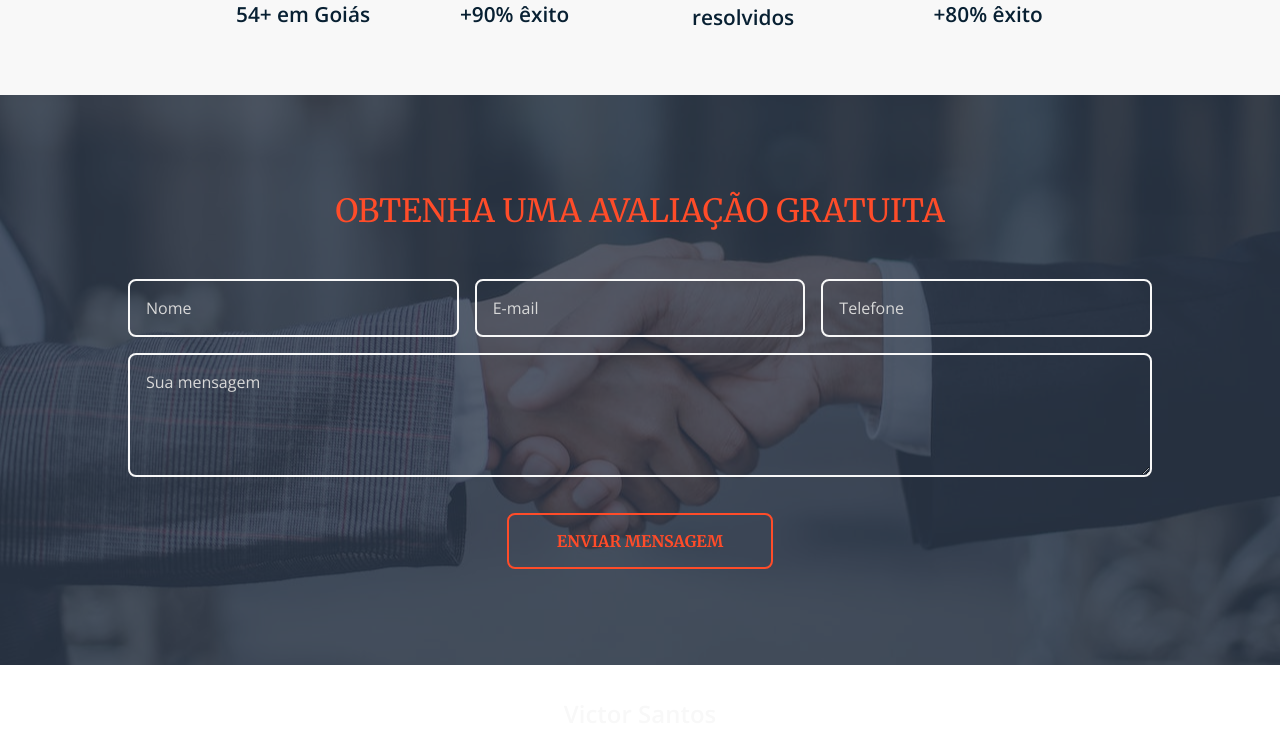
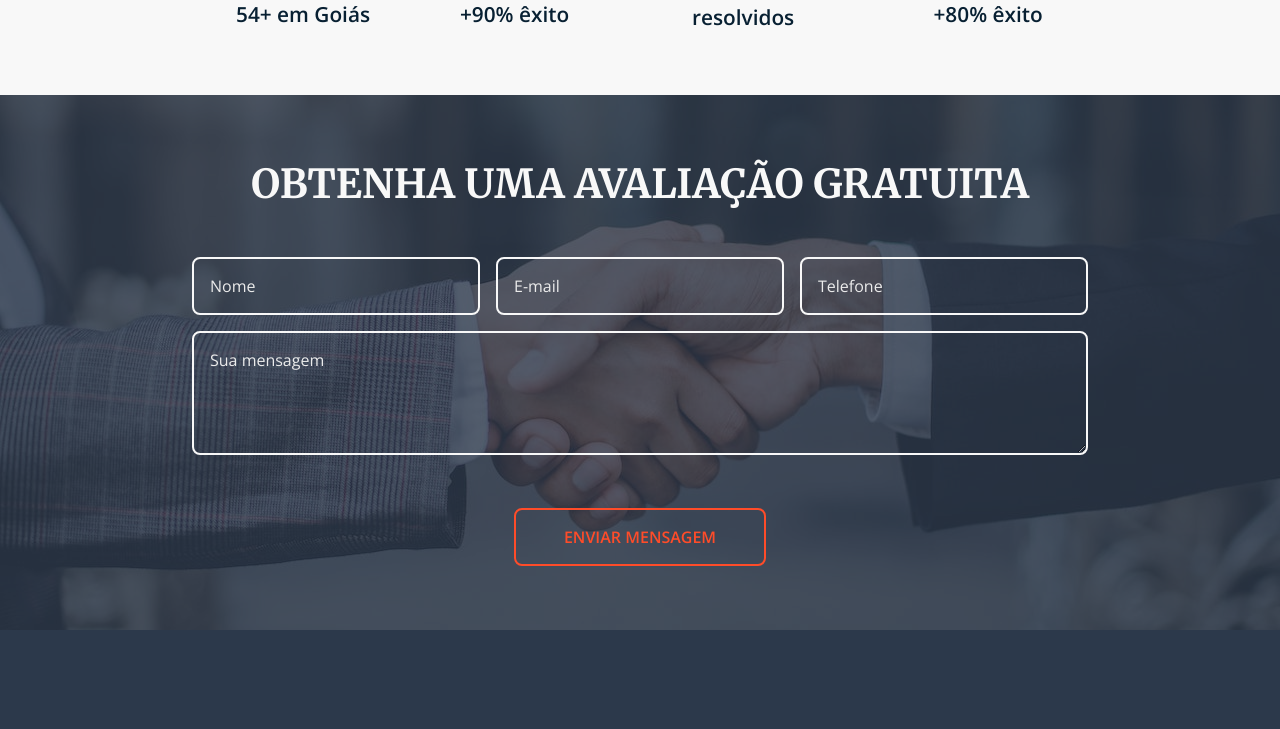
Before and after one commit to mrffilipe/landing-page-lawyer-victor-santos, a Next.js app: page / in a window 1280 px wide. Shown: the part 1866-2595 px from the top of the page. Built offline with nearby package versions, Linux system fonts and the light colour scheme.

Commit message:
Adjusts in Contact

```diff
--- a/src/app/fonts.css
+++ b/src/app/fonts.css
@@ -22,7 +22,11 @@ button {
 p,
 a,
 span,
-li {
+button,
+li,
+label,
+input,
+textarea {
     font-family: var(--secondary-font);
 }
 
@@ -46,8 +50,10 @@ p,
 a,
 span,
 button,
+li,
 label,
-input {
+input,
+textarea {
     font-size: 1em;
     font-weight: 400;
 }
--- a/src/app/page.tsx
+++ b/src/app/page.tsx
@@ -15,7 +15,7 @@ export default function Home() {
       <AboutMe />
       <Cases />
       <Contact />
-      {/* <MoreInformation /> */}
+      <MoreInformation />
     </>
   )
 }
--- a/src/components/AboutMe/index.tsx
+++ b/src/components/AboutMe/index.tsx
@@ -8,7 +8,7 @@ const AboutMe = () => {
     return (
         <section className={styles.about_me}>
             <div className={styles.profile}>
-                <Image src={ProfileImg} alt='Imagem do Dr. Advogado Victor Santos' />
+                <Image src={ProfileImg} alt='Imagem do Dr. Advogado Victor Santos' draggable={false} />
             </div>
             <div className={styles.description}>
                 <h1>Sobre mim</h1>
--- a/src/components/Cases/Case/index.tsx
+++ b/src/components/Cases/Case/index.tsx
@@ -13,7 +13,7 @@ type Props = {
 const Case = (props: Props) => {
     return (
         <li className={styles.case}>
-            <Image src={props.icon} alt={props.altIcon} />
+            <Image src={props.icon} alt={props.altIcon} draggable={false} />
             <div className={styles.header}>
                 <span>{props.title}</span>
                 <p>{props.value}</p>
--- a/src/components/Contact/index.tsx
+++ b/src/components/Contact/index.tsx
@@ -6,8 +6,7 @@ const Contact = () => {
     return (
         <section className={styles.contact}>
             <div className={styles.mask}>
-                <div className={styles.text}>
-                    <span>Obtenha uma avaliação gratuita</span>
+                <h1>Obtenha uma avaliação gratuita</h1>
                 <form>
                     <div className={styles.group}>
                         <label>
@@ -26,7 +25,6 @@ const Contact = () => {
                     <Button value='Enviar mensagem' className={styles.button} />
                 </form>
             </div>
-            </div>
         </section>
     )
 }
--- a/src/components/Contact/styles.module.css
+++ b/src/components/Contact/styles.module.css
@@ -1,95 +1,67 @@
 .contact {
     background-image: url('../../assets/img/contact_bg.jpg');
     background-repeat: no-repeat;
+    background-position: center;
     background-size: cover;
-    background-position: center;
 }
 
 .mask {
     height: 100%;
-    background-color: rgba(44, 57, 75, .8);
-    padding: 4em 2em;
+    background-color: var(--primary-mask-color);
+    padding: var(--vertical-padding) var(--horizontal-padding);
 }
 
-.text span {
-    display: block;
+.mask h1 {
     text-align: center;
     text-transform: uppercase;
-    color: var(--accent-color);
-    font-family: 'Merriweather', serif;
-    font-size: 2em;
+    color: var(--primary-font-color-light);
+    font-weight: 700;
 }
 
-.text form {
+.mask form {
     margin-top: 2em;
     display: flex;
     align-items: center;
     flex-direction: column;
 }
 
-.text .group {
+.mask .group,
+.mask form label {
     width: 100%;
 }
 
-.text form label {
+.mask form input,
+.mask form textarea {
+    margin-top: 1em;
     width: 100%;
-}
-
-.text form input,
-.text form textarea {
-    width: 100%;
-    margin-top: 1em;
     background: none;
     border: none;
     outline: none;
     border: 2px solid var(--primary-color);
     border-radius: .5em;
     padding: 1em;
-    font-family: 'Open Sans', sans-serif;
-    font-size: 1em;
+    color: var(--primary-font-color-light);
     transition: all .3s ease;
 }
 
-.text form input::placeholder,
-.text form textarea::placeholder {
-    color: #d8d8d8;
+.mask form input::placeholder,
+.mask form textarea::placeholder {
+    color: var(--complementary-font-color-light);
 }
 
-.text form input[type='text'],
-.text form textarea {
-    color: var(--supporting-color);
-}
-
-.text form input:focus,
-.text form textarea:focus {
+.mask form input:focus,
+.mask form textarea:focus {
     border: 2px solid var(--accent-color);
 }
 
-.button {
-    margin-top: 2em;
-    width: 100%;
+.mask .button {
+    margin-top: 3em;
 }
 
-@media screen and (min-width: 1280px) {
-    .mask {
-        padding: 6em 8em;
-    }
-
+@media screen and (min-width: 960px) {
     .group {
-        width: 100%;
         display: flex;
         justify-content: space-between;
-    }
-
-    .group label {
-        flex: 1;
-    }
-
-    .group :nth-child(2) {
-        margin: 0 1em;
-    }
-
-    .button {
-        width: fit-content;
+        gap: 1em;
     }
 }
--- a/src/components/Experience/Area/index.tsx
+++ b/src/components/Experience/Area/index.tsx
@@ -14,7 +14,7 @@ const Area = (props: Props) => {
     return (
         <li className={styles.area}>
             <div className={styles.icon}>
-                <Image src={props.icon} alt={props.altIcon} />
+                <Image src={props.icon} alt={props.altIcon} draggable={false} />
             </div>
             <span>{props.title}</span>
             <p>{props.description}</p>
```
Lines whose indentation alone changed are shown as unchanged.
